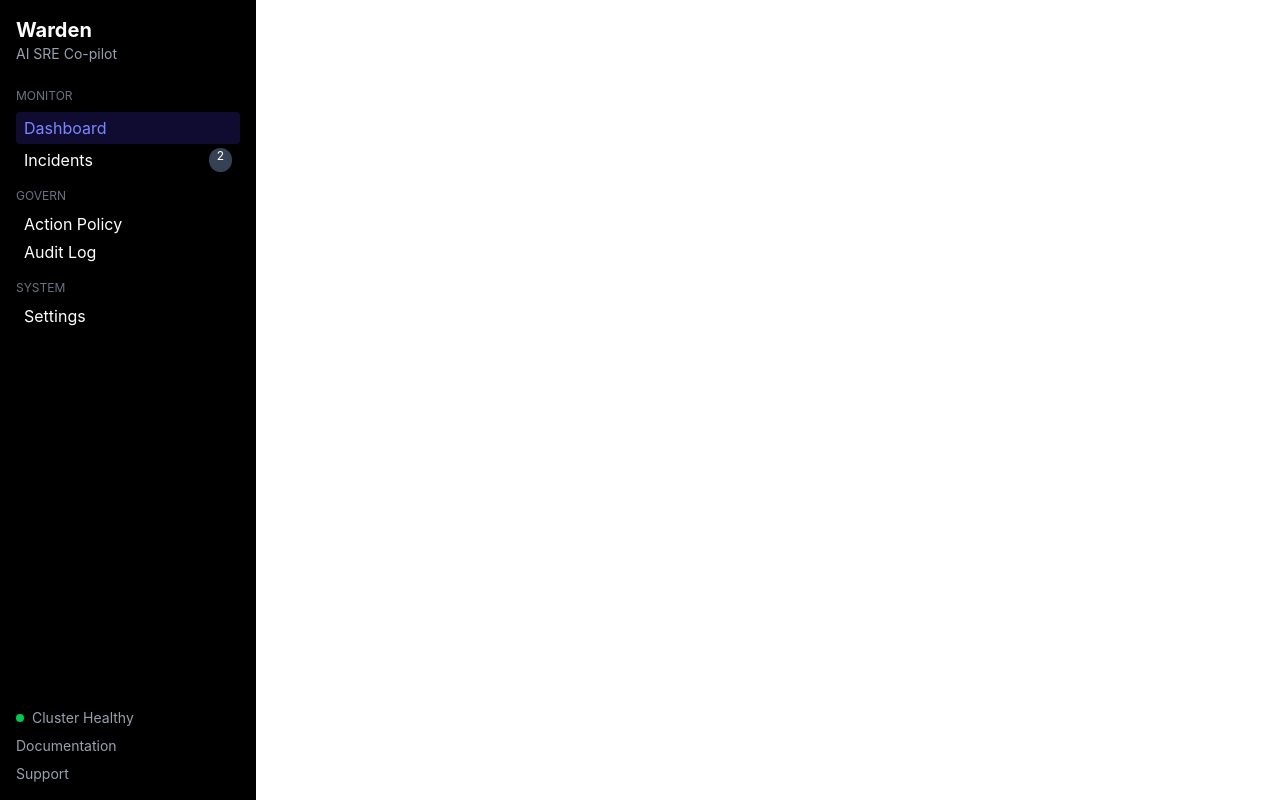
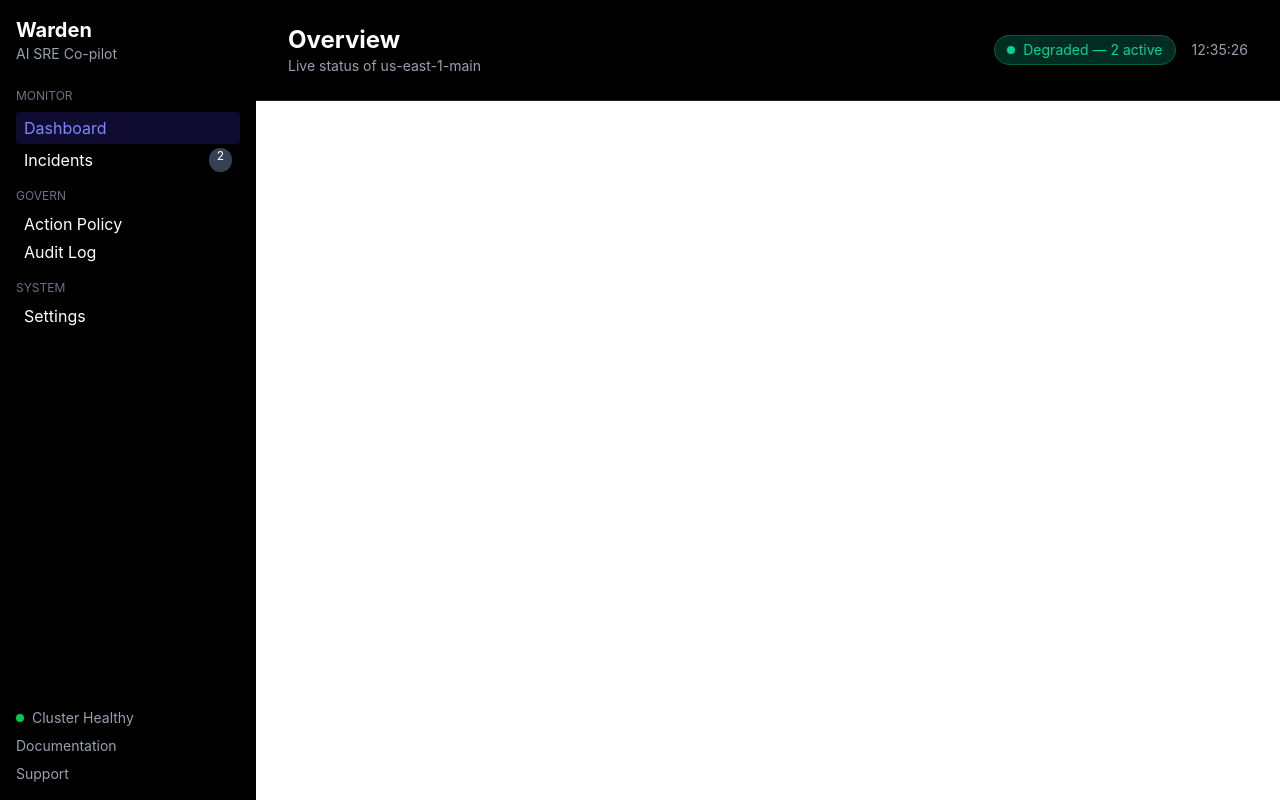
Before and after one commit to Abjithbk/warden-ai, a React app in the folder dashboard/frontend/: page / in a window 1280 px wide. Built offline with nearby package versions, Linux system fonts and the light colour scheme; the HTML template or start-up script is replaced by a standard one.

Commit message:
feat(dashboard): add Header component with title, status pill, and live clock (issue #2)

```diff
--- a/dashboard/frontend/src/App.jsx
+++ b/dashboard/frontend/src/App.jsx
@@ -1,9 +1,13 @@
 import Sidebar from './components/Sidebar'
+import Header from './components/Header'
 
 function App() {
   return (
-    <div>
+    <div style={{ display: 'flex' }}>
       <Sidebar />
+      <div style={{ flex: 1 }}>
+        <Header />
+      </div>
     </div>
   )
 }
--- /dev/null
+++ b/dashboard/frontend/src/components/Header.jsx
@@ -0,0 +1,36 @@
+import { useState, useEffect } from 'react'
+
+function Header() {
+  const clusterStatus = "Degraded"
+  const activeIncidentCount = 2
+
+  const [currentTime, setCurrentTime] = useState(new Date())
+
+  useEffect(() => {
+    const timer = setInterval(() => {
+      setCurrentTime(new Date())
+    }, 1000)
+
+    return () => clearInterval(timer)
+  }, [])
+
+  return (
+    <div className="bg-black px-8 py-6 border-b border-gray-800 flex items-center justify-between">
+      <div>
+        <h1 className="text-white text-2xl font-bold">Overview</h1>
+        <p className="text-gray-400 text-sm">Live status of us-east-1-main</p>
+      </div>
+      <div className="flex items-center gap-4">
+        <span className="bg-emerald-950 text-emerald-400 text-sm px-3 py-1 rounded-full border border-emerald-800 flex items-center gap-2">
+          <span className="w-2 h-2 bg-emerald-400 rounded-full"></span>
+          {clusterStatus} — {activeIncidentCount} active
+        </span>
+        <span className="text-gray-400 text-sm">
+          {currentTime.toLocaleTimeString('en-GB')}
+        </span>
+      </div>
+    </div>
+  )
+}
+
+export default Header
```
